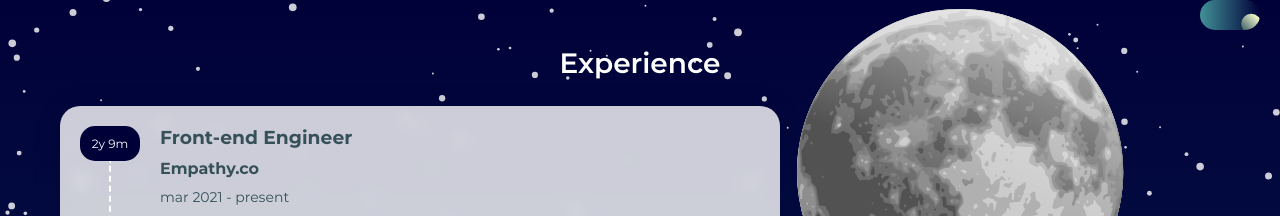
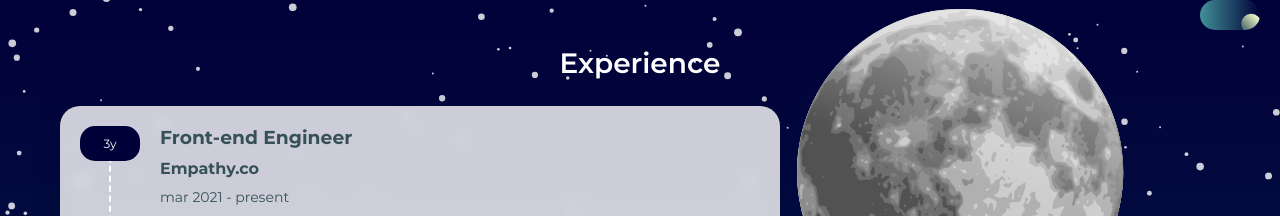
Before and after one commit to PedroOndh/pedroondh.github.io, a Nuxt app: page / in a window 1280 px wide. Shown: the part 820-1036 px from the top of the page. Built offline with nearby package versions, Linux system fonts and the light colour scheme.

Commit message:
Update Experience.vue

```diff
--- a/components/Experience.vue
+++ b/components/Experience.vue
@@ -127,8 +127,8 @@
       title: 'Front-end Engineer',
       start: 'mar 2021',
       end: 'present',
-      duration: '2y 9m',
-      months: 31,
+      duration: '3y',
+      months: 36,
       company: 'Empathy.co',
       description: 'Front-end Engineer leading tech in the Documentation and web teams (3-4 devs).',
       front: ['Typescript', 'Vue', 'React', 'D3.js', 'Vuepress', 'Redux', 'Vuex', 'Nuxt', 'Jekyll'],
```
